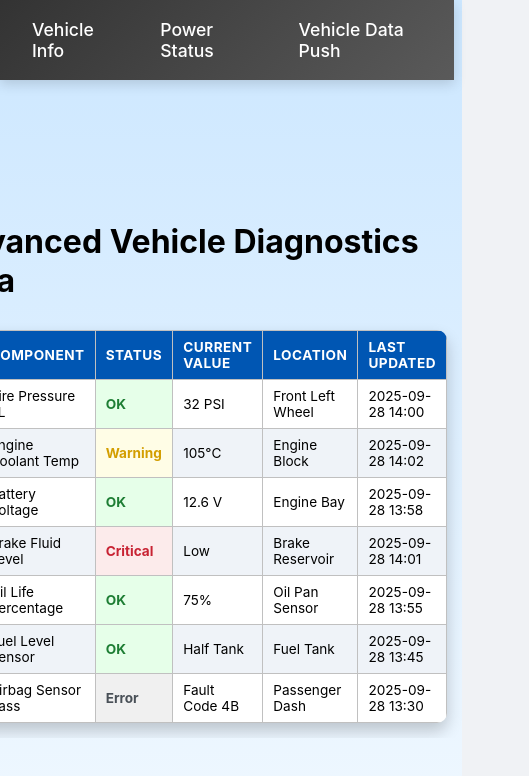
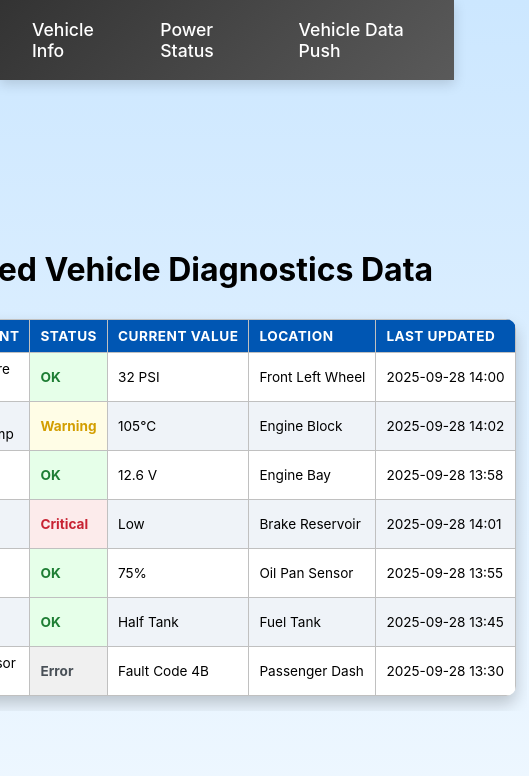
Before and after one commit to Shaxtan/iot-form, a React (Vite) app: page /tablepage in a window 390 px wide. Shown: the top 776 px of the page, 529 px wide, since content can reach past the window. Built offline with nearby package versions, Linux system fonts and the light colour scheme.

Commit message:
table update

```diff
--- a/src/Components/TablePage.css
+++ b/src/Components/TablePage.css
@@ -1,10 +1,14 @@
+/* Base Container for Table */
 .table-page {
     padding: 30px;
     max-width: 95%;
     margin: 0 auto;
+    /* Important: Move overflow-x to a wrapper inside if you want the box-shadow to be visible during scroll, or keep it here and use padding/margin if the shadow isn't a concern. */
+    /* For this structure, keeping it here is fine, but we'll add a wrapper class in the React component for the best result. */
     overflow-x: auto; /* allows scrolling if table is wider than screen */
 }
 
+/* The actual table */
 .data-table {
     width: 100%; /* make table stretch full width */
     min-width: 800px; /* keep readability by preventing collapse */
@@ -13,15 +17,25 @@
     box-shadow: 0 8px 16px rgba(0, 0, 0, 0.2);
     background-color: #ffffff;
     border-radius: 10px;
-    overflow: hidden;
+    overflow: hidden; /* Important for rounding corners and clipping content */
 }
 
 /* Table cells */
 .data-table th, .data-table td {
     border: 1px solid #c0c0c0;
-    padding: 14px 20px; /* slightly reduced padding for smaller screens */
+    padding: 14px 20px;
     text-align: left;
     font-size: 1rem;
+    white-space: nowrap; /* Keep content on one line by default */
+}
+
+/* **CRITICAL ADDITION FOR LONG CONTENT (Request/Response)** */
+/* Select the Request (2nd column) and Response (3rd column) */
+.data-table td:nth-child(2),
+.data-table td:nth-child(3) {
+    white-space: normal; /* Allow text to wrap within the cell */
+    word-break: break-word; /* Force long strings to break */
+    max-width: 350px; /* Give it a maximum width before forcing a scroll */
 }
 
 /* Table header */
--- a/src/Components/TablePageOld.css
+++ b/src/Components/TablePageOld.css
@@ -3,12 +3,18 @@
 .table-page {
     padding: 30px;
     /* Maximizing width to take up almost the full screen width */
-    max-width: 95%;
+    max-width: 100%;
     margin: 0 auto;
+    /* CRITICAL FOR RESPONSIVENESS: Allows horizontal scrolling when table is wider than viewport */
+    overflow-x: auto;
 }
 
 .data-table {
-    width: 100%;
+    /* REMOVED: width: 120%; -- This often causes issues. */
+
+    /* INCREASED WIDTH: Set a large minimum width to force the desired size on big screens. */
+    min-width: 1200px;
+
     border-collapse: collapse;
     margin-top: 30px;
     /* Increased shadow for more depth */
@@ -24,6 +30,17 @@
     padding: 18px 25px;
     text-align: left;
     font-size: 1.1rem; /* Larger font size for all text */
+    white-space: nowrap; /* Keep content on one line by default */
+}
+
+/* Specific styling for long content (Request/Response) to allow wrapping */
+/* This is crucial for readability and to prevent excessive horizontal growth */
+.data-table td:nth-child(2), /* Request column */
+.data-table td:nth-child(3) { /* Response column */
+    white-space: normal;
+    word-break: break-word;
+    /* You can adjust max-width here if needed, but min-width: 1200px is driving the main width */
+    max-width: 400px;
 }
 
 .data-table th {
@@ -70,3 +87,34 @@
     background-color: #f0f0f0;
     font-weight: bold;
 }
+
+/* RESPONSIVENESS */
+@media (max-width: 1024px) {
+    .data-table th, .data-table td {
+        padding: 10px 14px;
+        font-size: 0.95rem;
+    }
+}
+
+@media (max-width: 768px) {
+    .table-page {
+        padding: 15px;
+    }
+
+    .data-table {
+        font-size: 0.9rem;
+        /* Ensure min-width is still large enough to require scroll but not extreme */
+        min-width: 800px;
+    }
+}
+
+@media (max-width: 480px) {
+    .data-table {
+        min-width: 600px; /* Smallest minimum width for tiny screens */
+    }
+
+    .data-table th, .data-table td {
+        padding: 8px 10px;
+        font-size: 0.85rem;
+    }
+}
--- a/src/Components/VehicleDataPush.jsx
+++ b/src/Components/VehicleDataPush.jsx
@@ -277,8 +277,7 @@ export default function VehicleDataPush() {
       <div>
         {apiResponse && apiResponse.length > 0 ? (
           <div className="table-page">
-            <h1>Vehicle Data</h1>
-
+<h1 style={{ textAlign: "center" }}>Vehicle Data</h1>
             <table className="data-table">
               <thead>
                 <tr>
```
